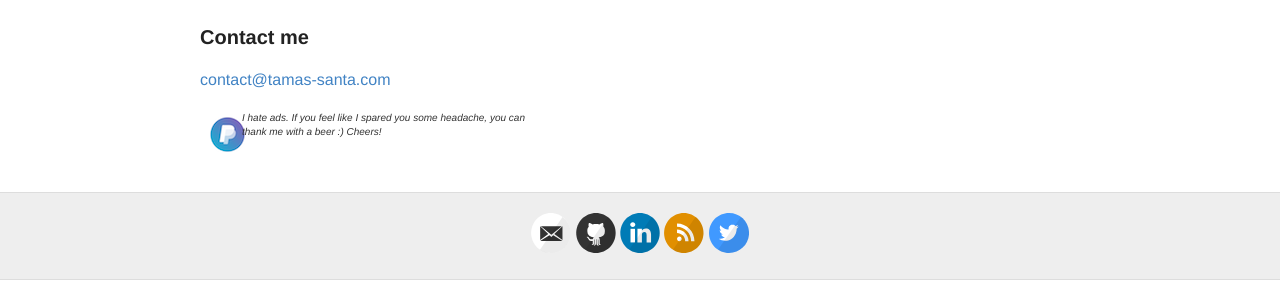
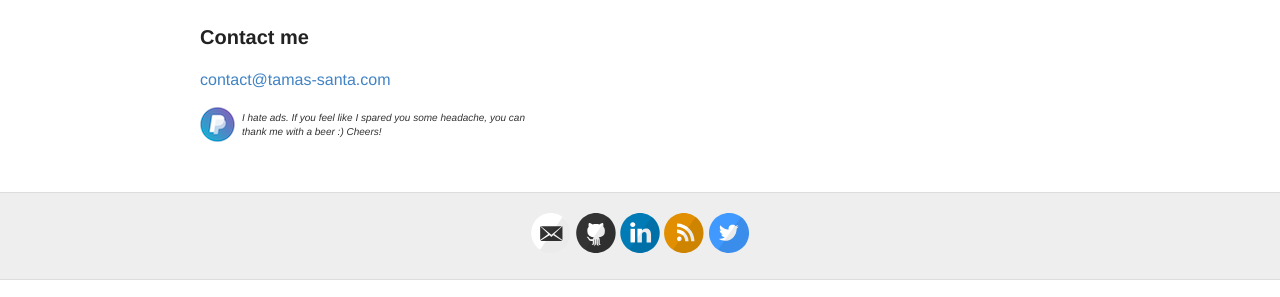
Before and after one commit to santatamas/blog, a Jekyll site: the page built from about.md, in a window 1280 px wide. Shown: the part 378-675 px from the top of the page. Built offline with Jekyll 4.4.1, drawn with Linux system fonts in a browser that asks for light colours.

Commit message:
fixed paypal image

```diff
--- a/_includes/paypal.html
+++ b/_includes/paypal.html
@@ -1,4 +1,4 @@
 <div style="margin: 10px 0px 10px 0px;height:35px;">
-    <div style="max-width:35px;float:left;margin-right:7px;"><a href="https://paypal.me/TamasSanta/5"><img style="border:0px; max-width:100%;" src="{{ site.baseurl }}/images/paypal.png" height="35" width="35" /></a></div>
+    <div style="max-width:35px;float:left;margin-right:7px;"><a href="https://paypal.me/TamasSanta/5"><img style="border:0px; max-width:35px;margin:0px;" src="{{ site.baseurl }}/images/paypal.png" height="35" width="35" /></a></div>
     <div style="margin-top:4px;float:left; width:310px;font-style:italic;font-size:10px;">I hate ads. If you feel like I spared you some headache, you can thank me with a beer :) Cheers! </div>
 </div>
```
